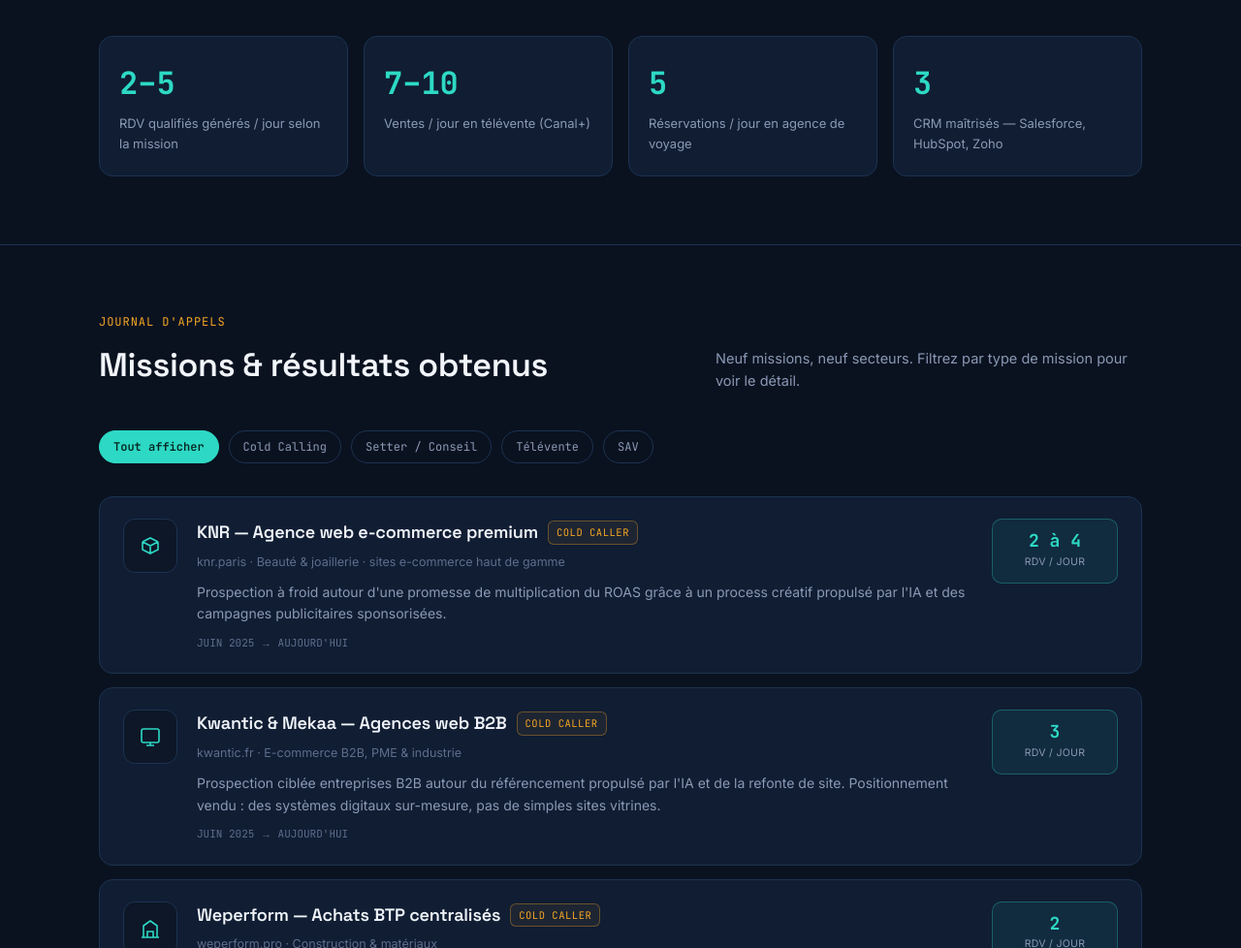
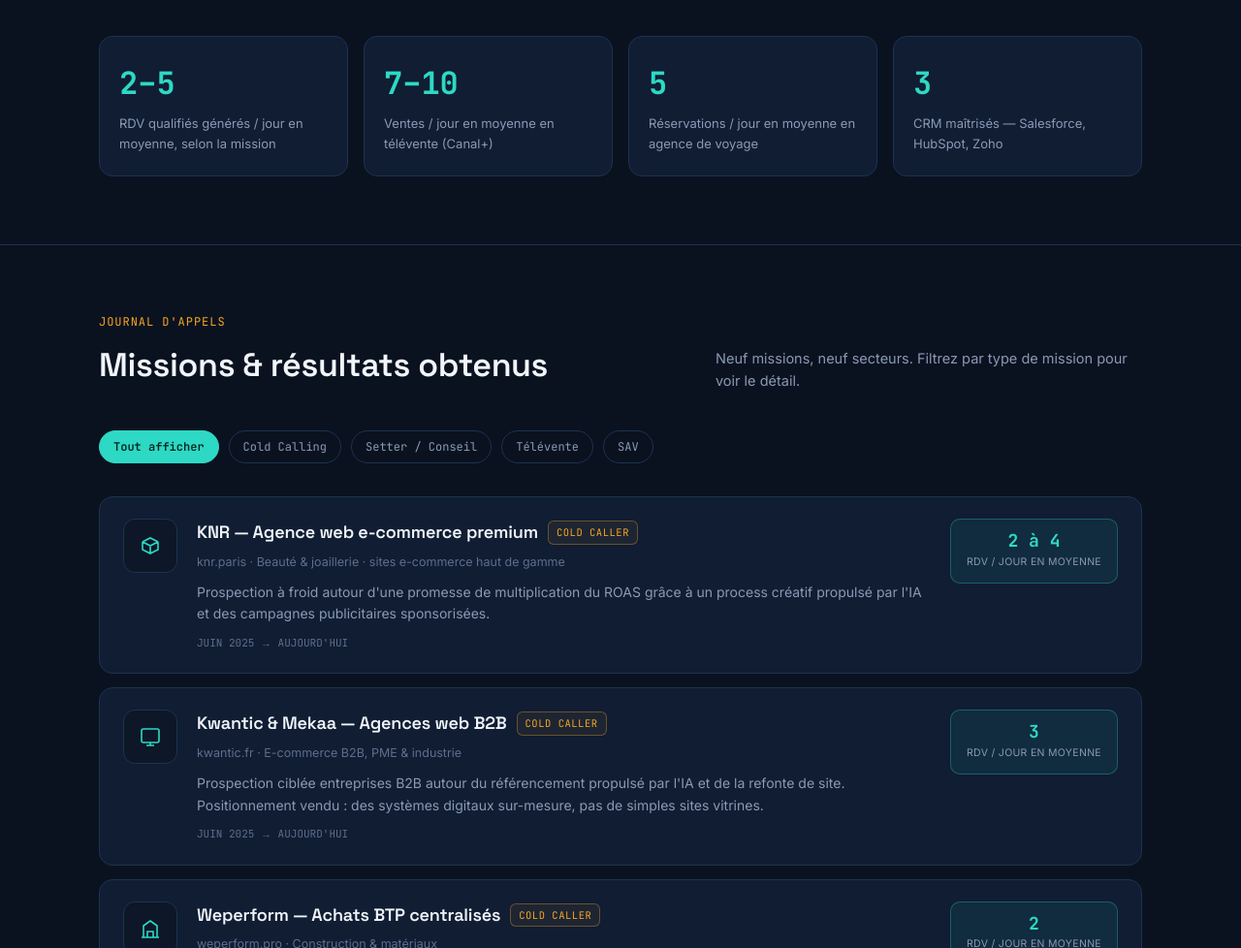
Before and after one commit to JessBelt/Portfolio, a plain HTML site: page index.html in a window 1280 px wide. Shown: the part 1822-2800 px from the top of the page at 97% size. Drawn offline with Linux system fonts and the light colour scheme.

```diff
--- a/index.html
+++ b/index.html
@@ -289,7 +289,7 @@
         <div class="role">Business Developer · Cold Caller · Setter B2B/B2C</div>
         <p class="pitch">Depuis 2018, je transforme des appels à froid en rendez-vous qualifiés et en ventes signées — pour des agences web, des acteurs de l'énergie, du voyage, des médias et du bâtiment en France, en Belgique et à Madagascar.</p>
         <div class="hero-actions">
-          <a class="btn-primary" href="#experience">Voir les résultats obtenus →</a>
+          <a class="btn-primary" href="https://calendar.google.com/calendar/render?action=TEMPLATE&text=Appel+avec+Jessy+Randrianarison&details=Appel+d%C3%A9couverte+propos%C3%A9+depuis+le+portfolio+de+Jessy+Randrianarison&add=randrianarisonjessyfandres%40gmail.com" target="_blank" rel="noopener">📅 Planifier un appel →</a>
           <a class="btn-secondary" href="mailto:jessyfandresenarandrianarison@gmail.com">Me contacter</a>
         </div>
         <div class="lang-row">
@@ -314,8 +314,8 @@
             <span style="height:10px;"></span><span style="height:18px;"></span><span style="height:24px;"></span><span style="height:14px;"></span><span style="height:22px;"></span><span style="height:9px;"></span><span style="height:20px;"></span><span style="height:16px;"></span><span style="height:24px;"></span><span style="height:12px;"></span><span style="height:19px;"></span><span style="height:8px;"></span>
           </div>
           <div class="console-stats">
-            <div class="cstat"><div class="num">4<small>/jour</small></div><div class="label">RDV max — KNR</div></div>
-            <div class="cstat"><div class="num">10<small>/jour</small></div><div class="label">Ventes max — Canal+</div></div>
+            <div class="cstat"><div class="num">4<small>/jour</small></div><div class="label">RDV en moyenne — KNR</div></div>
+            <div class="cstat"><div class="num">10<small>/jour</small></div><div class="label">Ventes en moyenne — Canal+</div></div>
             <div class="cstat"><div class="num">9+</div><div class="label">Secteurs couverts</div></div>
             <div class="cstat"><div class="num">4<small>ans</small></div><div class="label">D'expérience terrain</div></div>
           </div>
@@ -367,9 +367,9 @@
       <p class="sec-sub">Chaque mission a un objectif chiffré. Voici les résultats obtenus en conditions réelles, mission après mission.</p>
     </div>
     <div class="kpi-grid">
-      <div class="kpi"><div class="kpi-num">2–5</div><div class="kpi-label">RDV qualifiés générés / jour selon la mission</div></div>
-      <div class="kpi"><div class="kpi-num">7–10</div><div class="kpi-label">Ventes / jour en télévente (Canal+)</div></div>
-      <div class="kpi"><div class="kpi-num">5</div><div class="kpi-label">Réservations / jour en agence de voyage</div></div>
+      <div class="kpi"><div class="kpi-num">2–5</div><div class="kpi-label">RDV qualifiés générés / jour en moyenne, selon la mission</div></div>
+      <div class="kpi"><div class="kpi-num">7–10</div><div class="kpi-label">Ventes / jour en moyenne en télévente (Canal+)</div></div>
+      <div class="kpi"><div class="kpi-num">5</div><div class="kpi-label">Réservations / jour en moyenne en agence de voyage</div></div>
       <div class="kpi"><div class="kpi-num">3</div><div class="kpi-label">CRM maîtrisés — Salesforce, HubSpot, Zoho</div></div>
     </div>
   </div>
@@ -404,7 +404,7 @@
           <p class="desc">Prospection à froid autour d'une promesse de multiplication du ROAS grâce à un process créatif propulsé par l'IA et des campagnes publicitaires sponsorisées.</p>
           <div class="period">JUIN 2025 → AUJOURD'HUI</div>
         </div>
-        <div class="outcome"><div class="o-num">2 à 4</div><div class="o-label">RDV / jour</div></div>
+        <div class="outcome"><div class="o-num">2 à 4</div><div class="o-label">RDV / jour en moyenne</div></div>
       </div>
 
       <!-- Kwantic / Mekaa -->
@@ -416,7 +416,7 @@
           <p class="desc">Prospection ciblée entreprises B2B autour du référencement propulsé par l'IA et de la refonte de site. Positionnement vendu : des systèmes digitaux sur-mesure, pas de simples sites vitrines.</p>
           <div class="period">JUIN 2025 → AUJOURD'HUI</div>
         </div>
-        <div class="outcome"><div class="o-num">3</div><div class="o-label">RDV / jour</div></div>
+        <div class="outcome"><div class="o-num">3</div><div class="o-label">RDV / jour en moyenne</div></div>
       </div>
 
       <!-- Weperform -->
@@ -428,7 +428,7 @@
           <p class="desc">Prospection auprès d'entreprises du bâtiment pour centraliser leurs achats de matériel via un catalogue multi-fournisseurs, avec gestion administrative intégrée.</p>
           <div class="period">2025</div>
         </div>
-        <div class="outcome"><div class="o-num">2</div><div class="o-label">RDV / jour</div></div>
+        <div class="outcome"><div class="o-num">2</div><div class="o-label">RDV / jour en moyenne</div></div>
       </div>
 
       <!-- PPF -->
@@ -440,7 +440,7 @@
           <p class="desc">Vérification des combles avant la période hivernale pour permettre aux particuliers de réduire leur facture d'électricité. Qualification et suivi des prospects.</p>
           <div class="period">FÉV. 2018 → AVR. 2020</div>
         </div>
-        <div class="outcome"><div class="o-num">5</div><div class="o-label">RDV / jour</div></div>
+        <div class="outcome"><div class="o-num">5</div><div class="o-label">RDV / jour en moyenne</div></div>
       </div>
 
       <!-- Stasher -->
@@ -464,7 +464,7 @@
           <p class="desc">Gestion des leads Facebook/Instagram, qualification et suivi commercial personnalisé via CRM. Coordination booking et travel-planner de bout en bout.</p>
           <div class="period">FÉV. 2023 → MAI 2025</div>
         </div>
-        <div class="outcome"><div class="o-num">5</div><div class="o-label">Réservations / jour</div></div>
+        <div class="outcome"><div class="o-num">5</div><div class="o-label">Réservations / jour en moyenne</div></div>
       </div>
 
       <!-- Eleecocite -->
@@ -488,7 +488,7 @@
           <p class="desc">Vente d'abonnements télévisés avec réengagement sur la base clients existante, et vente additionnelle (upsell) sur chaque appel.</p>
           <div class="period">SEPT. 2021 → JUIN 2022</div>
         </div>
-        <div class="outcome"><div class="o-num">7 à 10</div><div class="o-label">Ventes / jour</div></div>
+        <div class="outcome"><div class="o-num">7 à 10</div><div class="o-label">Ventes / jour en moyenne</div></div>
       </div>
 
       <!-- ENI -->
@@ -500,7 +500,7 @@
           <p class="desc">Vente directe de contrats d'électricité et de gaz en appel à froid pur. Argumentation et conversion commerciale sur des prospects non qualifiés.</p>
           <div class="period">JANV. 2021 → AOÛT 2021</div>
         </div>
-        <div class="outcome"><div class="o-num">10</div><div class="o-label">Ventes / semaine</div></div>
+        <div class="outcome"><div class="o-num">10</div><div class="o-label">Ventes / semaine en moyenne</div></div>
       </div>
 
       <!-- Proximus -->
```
